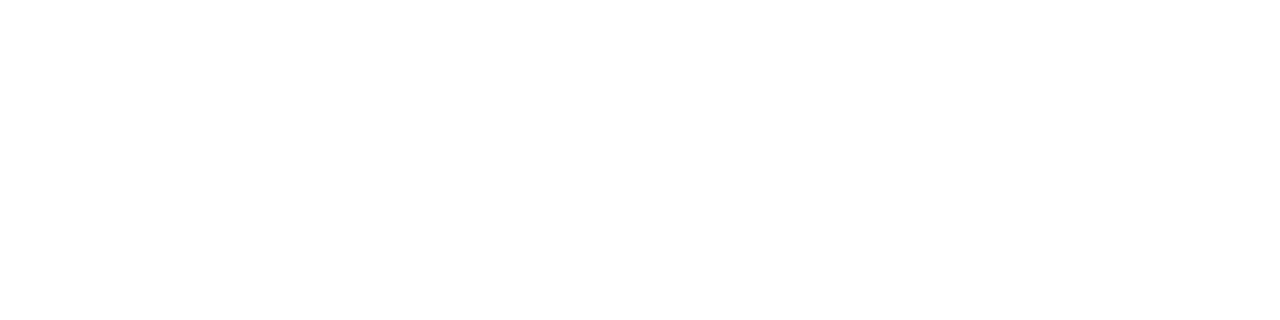
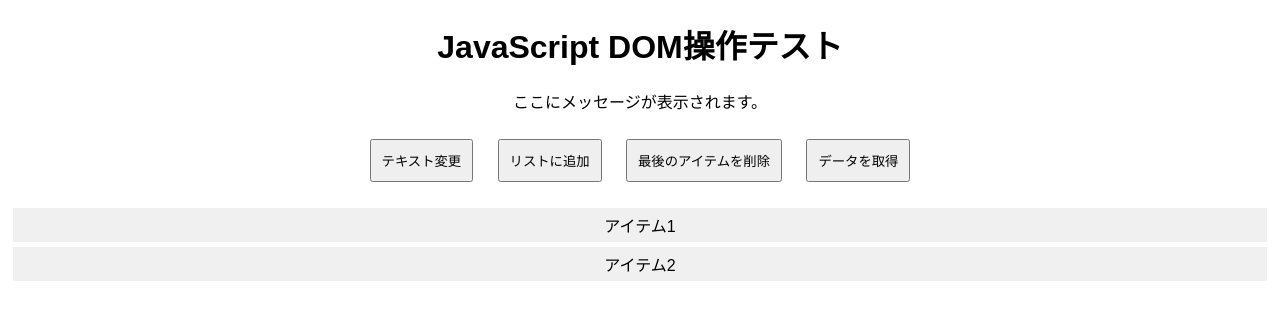
Before and after one commit to HUYUMI-max/20250226javascriptPre, a plain HTML site: page index.html in a window 1280 px wide. Drawn offline with Linux system fonts and the light colour scheme.

Commit message:
script作成中

```diff
--- a/index.html
+++ b/index.html
@@ -11,4 +11,27 @@
         li { background: #f0f0f0; margin: 5px; padding: 5px;}
     </style>
 </head>
+<body>
+    <h1 id="main-title">JavaScript DOM操作テスト</h1>
+    <p id="message">ここにメッセージが表示されます。</p>
+
+    <button id="changeTextBtn">テキスト変更</button>
+    <button id="addItemBtn">リストに追加</button>
+    <button id="removeItemBtn">最後のアイテムを削除</button>
+    <button id="fetchDataBtn">データを取得</button>
+
+    <ul id="list">
+        <li>アイテム1</li>
+        <li>アイテム2</li>
+    </ul>
+
+    <script>
+
+        document.getElementById("chengeTextBtn").addEventListener("click", function(){
+            document.getElementById("main-title").textContent = "タイトルが変更されました";
+            document.getElementById("message").textContent = "ボタンが押されました";
+        });
+    </script>
+
+</body>
 </html>
```
